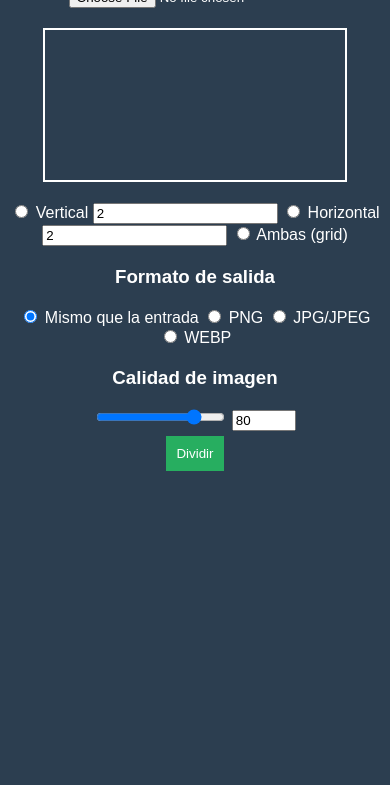
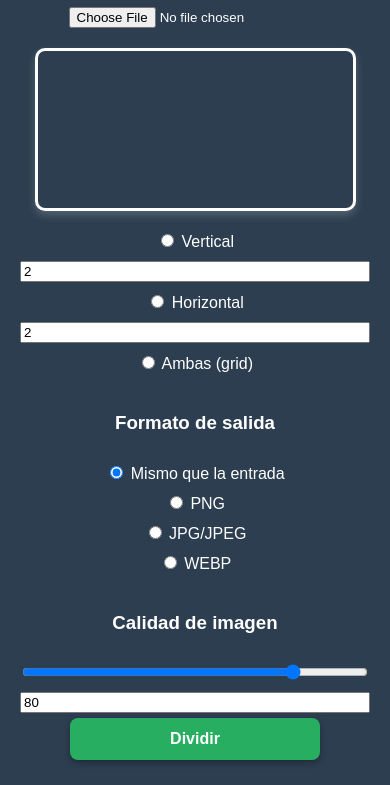
Before and after one commit to Aquatimez1991/Dividir-Imagenes, a plain HTML site: page Index.html in a window 390 px wide. Shown: the part 93-878 px from the top of the page. Before the commit the page ends 844 px from the top, so only its background shows below. Drawn offline with Linux system fonts and the light colour scheme.

Commit message:
enhance styles for image splitting tool with improved layout, button design, and responsive adjustments

```diff
--- a/styles.css
+++ b/styles.css
@@ -1,29 +1,77 @@
+/* 🎨 Estilos Generales */
 body {
     text-align: center;
-    font-family: Arial, sans-serif;
+    font-family: 'Arial', sans-serif;
     background-color: #2c3e50;
     color: white;
+    margin: 0;
+    padding: 20px;
 }
+
+/* 🎨 Contenedor del Canvas */
 #canvas-container {
     display: flex;
     justify-content: center;
+    align-items: center;
     margin-top: 20px;
+    flex-wrap: wrap;
 }
+
+/* 🎨 Estilo del Canvas */
 canvas {
-    border: 2px solid white;
+    border: 3px solid white;
+    border-radius: 10px;
+    box-shadow: 0px 4px 8px rgba(255, 255, 255, 0.2);
     max-width: 100%;
+    transition: transform 0.2s ease-in-out;
 }
+
+canvas:hover {
+    transform: scale(1.02);
+}
+
+/* 🎛️ Controles */
 .controls {
     margin-top: 20px;
+    display: flex;
+    flex-wrap: wrap;
+    justify-content: center;
+    gap: 10px;
 }
+
+/* 🔘 Estilo de los Botones */
 button {
     background-color: #27ae60;
     color: white;
-    padding: 10px;
+    padding: 12px 18px;
+    font-size: 16px;
+    font-weight: bold;
     border: none;
     cursor: pointer;
     margin: 5px;
+    border-radius: 8px;
+    transition: background 0.3s ease-in-out, transform 0.2s;
+    box-shadow: 0px 3px 6px rgba(0, 0, 0, 0.3);
 }
+
 button:hover {
     background-color: #2ecc71;
+    transform: scale(1.05);
+    box-shadow: 0px 5px 10px rgba(0, 0, 0, 0.4);
 }
+
+/* 📱 Estilos Responsivos */
+@media (max-width: 768px) {
+    canvas {
+        width: 90%;
+    }
+
+    .controls {
+        flex-direction: column;
+    }
+
+    button {
+        width: 90%;
+        max-width: 250px;
+    }
+}
```
